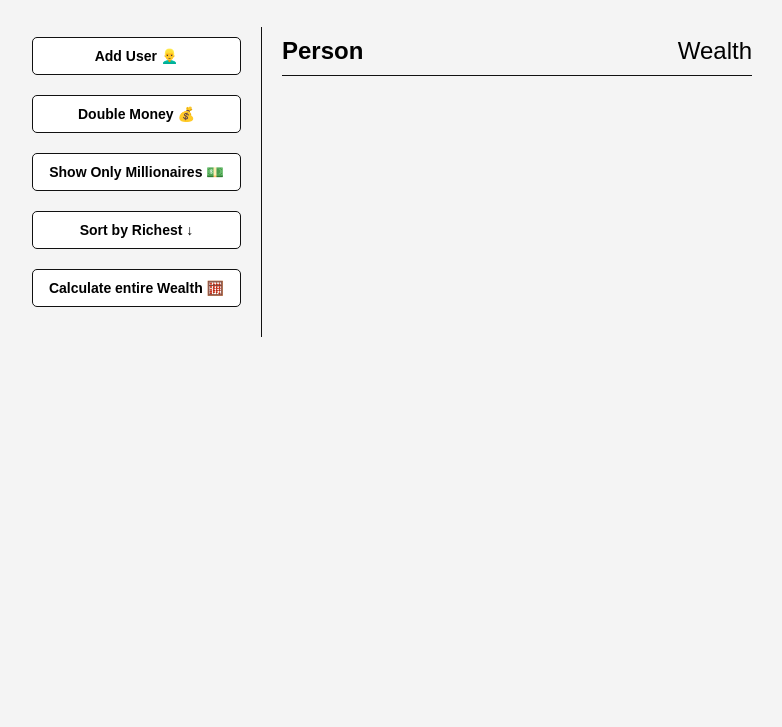
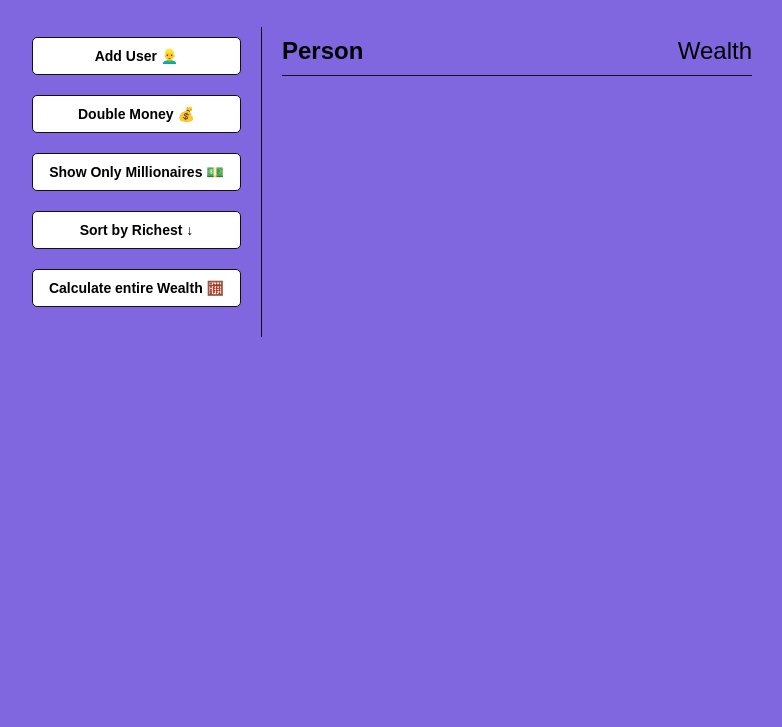
Before and after one commit to MHJahanbakhsh/randomPeopleWealth, a plain HTML site: page index.html in a window 1280 px wide. Shown: the part 73-800 px from the top of the page, without its empty margins (248-1030 px from the left). Drawn offline with Linux system fonts and the light colour scheme; no server answers.

Commit message:
Update style.css

```diff
--- a/style.css
+++ b/style.css
@@ -3,7 +3,7 @@
 }
 
 body {
-  background: #f4f4f4;
+  background: #8066df;
   font-family: Arial, Helvetica, sans-serif;
   display: flex;
   flex-direction: column;
```
